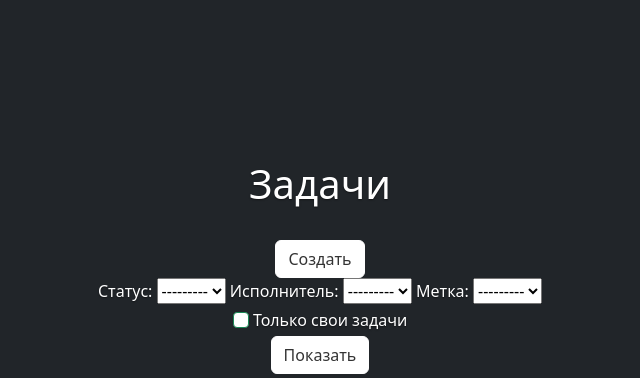
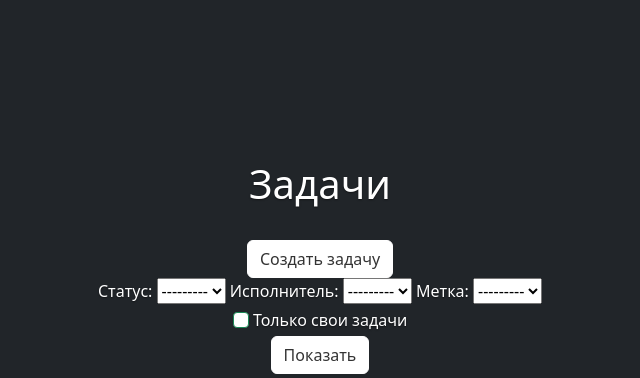
Before and after one commit to ruslanakhmett/python-project-lvl4, a Django app: page /tasks/ in a window 1280 px wide. Shown: the part 276-654 px from the top of the page, without its empty margins (320-960 px from the left). Run offline with Django 4.2, Linux system fonts and the light colour scheme; data that the repository does not hold is empty; some libraries are stand-ins or nearby versions.

Commit message:
test tests17

```diff
--- a/task_manager/web/templates/pages/tasks.html
+++ b/task_manager/web/templates/pages/tasks.html
@@ -34,7 +34,7 @@
 <main class="px-3">
 <h1>{% trans "Задачи" %}</h1>
 <br>
-  <a href="{% url 'tasks_create' %}" class="btn btn-secondary border-white bg-white">{% trans "Создать" %}</a>
+  <a href="{% url 'tasks_create' %}" class="btn btn-secondary border-white bg-white">{% trans "Создать задачу" %}</a>
 </main>
 
 <form method="get">
```
Also changed, not shown: task_manager/locale/en/LC_MESSAGES/django.po.
